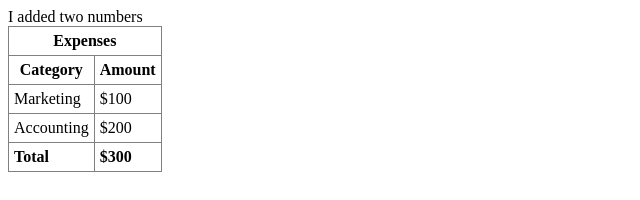
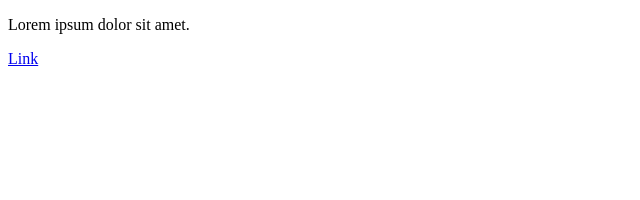
Before and after one commit to benNjogu/mel-html-css, a plain HTML site: page index.html in a window 1280 px wide. Shown: the whole page, without its empty margins (0-640 px from the left). Drawn offline with Linux system fonts and the light colour scheme.

Commit message:
Division Element

```diff
--- a/index.html
+++ b/index.html
@@ -4,48 +4,11 @@
     <meta charset="UTF-8" />
     <meta name="viewport" content="width=device-width, initial-scale=1.0" />
     <title>Document</title>
-    <style>
-      table,
-      td,
-      th {
-        border: 1px solid grey;
-        border-collapse: collapse;
-        padding: 5px;
-      }
-      tfoot{
-        text-align: left;
-      }
-    </style>
   </head>
   <body>
-    I added two numbers
-  <table>
-      <thead>
-        <tr>
-          <th colspan="2">Expenses</th>
-        </tr>
-        <tr>
-        <th>Category</th>
-        <th>Amount</th>
-      </tr>
-      </thead>
-      <tbody>
-        <tr>
-          <td>Marketing</td>
-          <td>$100</td>
-        </tr>
-        <tr>
-          <td>Accounting</td>
-          <td>$200</td>
-        </tr>
-      </tbody>
-      <tfoot>
-        <tr>
-          <th>Total</th>
-          <th>$300</th>
-        </tr>
-      </tfoot>
-      </tr>
-    </table>
+    <div>
+      <p>Lorem ipsum dolor sit amet.</p>
+      <a href="#">Link</a>
+    </div>
   </body>
 </html>
```
